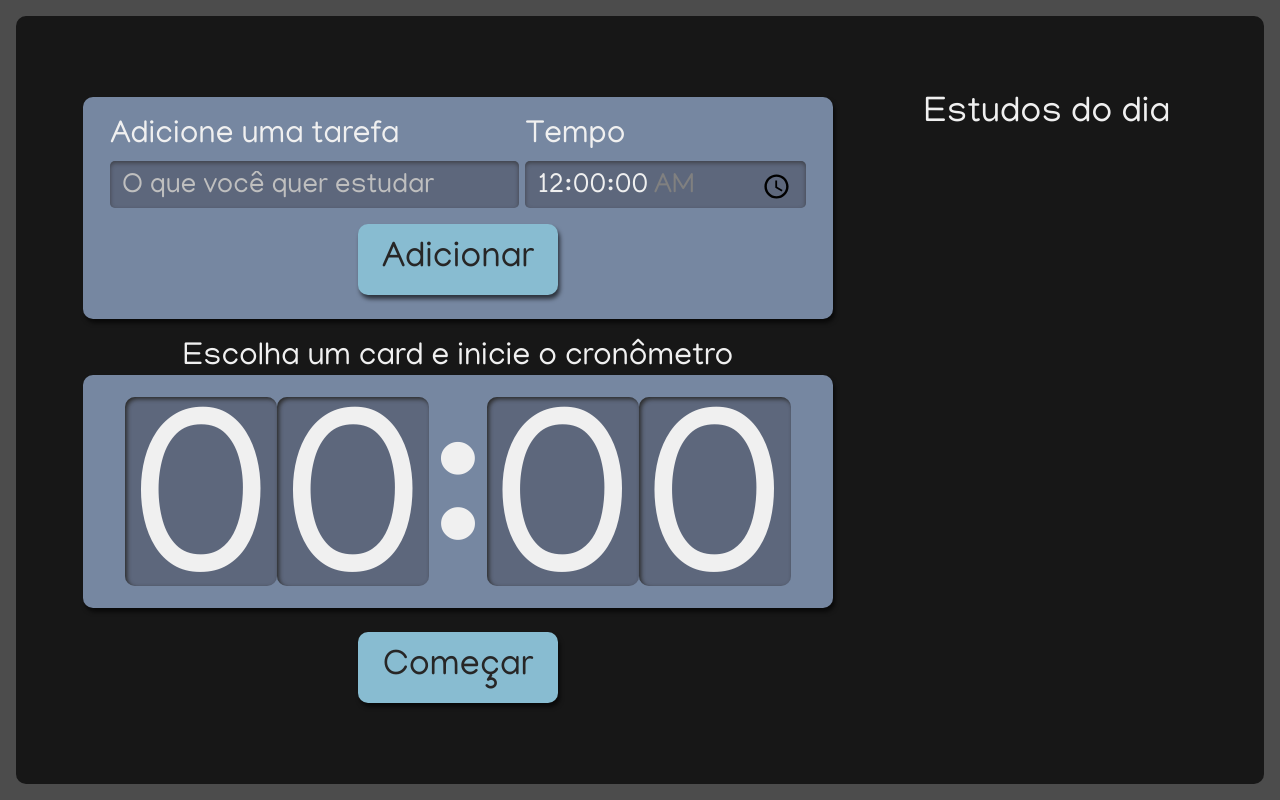
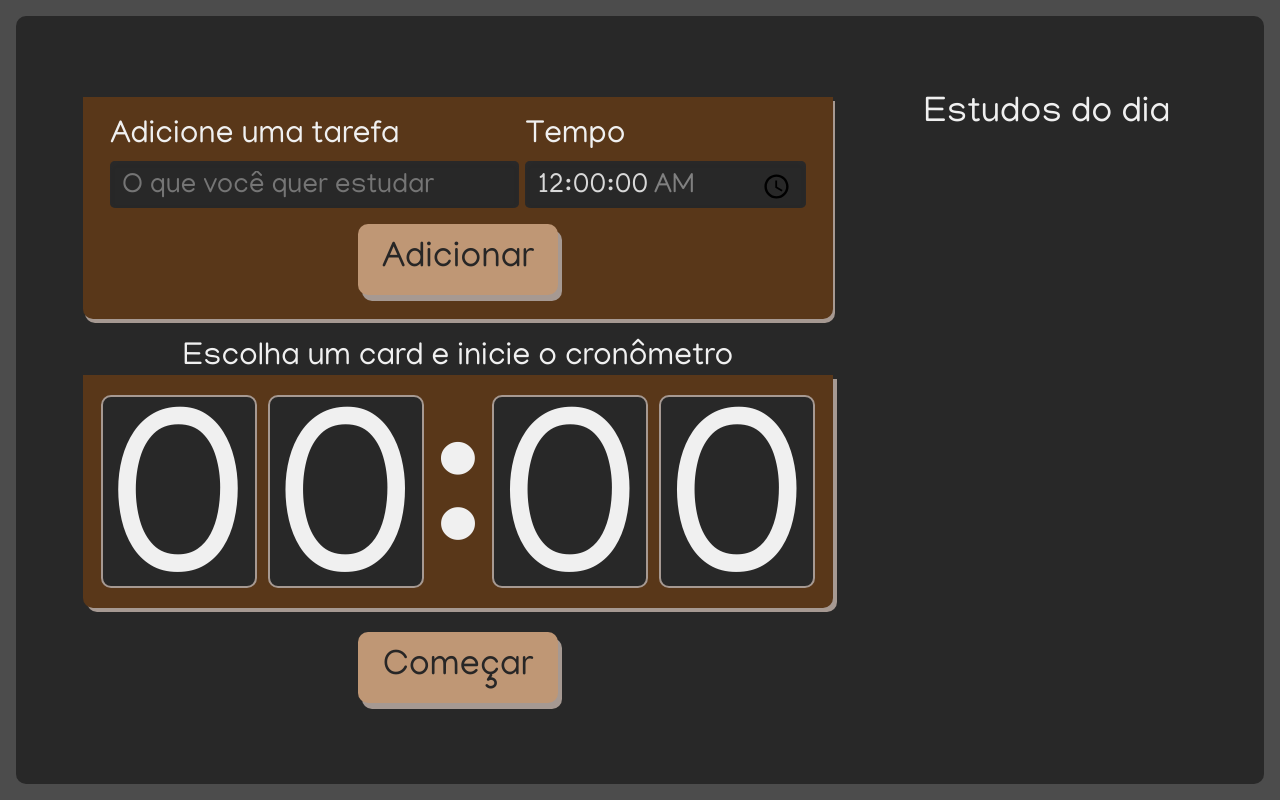
Before and after one commit to fernandoprestes/todo-studies, a React (Create React App) app: page / in a window 1280 px wide. Built offline with nearby package versions, Linux system fonts and the light colour scheme.

Commit message:
refactor

```diff
--- a/src/components/Button/styles.ts
+++ b/src/components/Button/styles.ts
@@ -2,9 +2,9 @@ import styled from 'styled-components'
 
 export const Button = styled.button`
   align-self: center;
-  background-color: #88bcd1;
+  background-color: #BF9775;
   border-radius: 10px;
-  box-shadow: 2px 4px 4px #0000009f;
+  box-shadow: 4px 6px 0px #A69992;
   color: #272626;
   cursor: pointer;
   font-size: 1.25rem;
@@ -12,8 +12,8 @@ export const Button = styled.button`
   width: 150px;
 
   &:active {
-    background-color: #7ca6b7;
-    box-shadow: 2px 2px 4px #0000009f inset;
+    background-color: #D9D9D9;
+    box-shadow: 2px 2px 0px #BF9775 inset;
   }
   @media screen and (min-width: 1280px) {
     grid-column-start: span 2;
--- a/src/components/Form/index.tsx
+++ b/src/components/Form/index.tsx
@@ -1,11 +1,11 @@
 import { FormEvent, useState } from 'react'
-import { ITarefas } from '../../types/tarefa'
+import { ITarefa } from '../../types/tarefa'
 import { Button } from '../Button'
 import * as S from './styles'
 import { v4 as uuaidv4 } from 'uuid'
 
 interface FormProps {
-  setTarefas: React.Dispatch<React.SetStateAction<ITarefas[]>>
+  setTarefas: React.Dispatch<React.SetStateAction<ITarefa[]>>
 }
 
 export const Form = ({ setTarefas }: FormProps) => {
--- a/src/components/Form/styles.ts
+++ b/src/components/Form/styles.ts
@@ -4,9 +4,9 @@ export const Form = styled.form`
   display: flex;
   flex-direction: column;
   grid-area: nova-tarefa;
-  background-color: #7687a1;
-  border-radius: 10px;
-  box-shadow: 2px 4px 4px #0000009f;
+  background-color: #593719;
+  border-radius: 0 0 10px 10px;
+  box-shadow: 2px 4px 0px #A69992;
   padding: 12px;
 
   .inputContainer {
@@ -21,17 +21,15 @@ export const Form = styled.form`
     }
 
     input {
+      color: #D9D9D9;
       width: 100%;
       padding: 8px 12px 4px;
       box-sizing: border-box;
       border: unset;
       border-radius: 5px;
-      background-color: #5d677c;
+      background-color: #282828;
       box-shadow: 0px 2px 4px #2d2b2b9f inset;
 
-      &::placeholder {
-        color: #bfbfbf;
-      }
     }
   }
 
--- a/src/components/List/Item/index.tsx
+++ b/src/components/List/Item/index.tsx
@@ -1,8 +1,8 @@
-import { ITarefas } from '../../../types/tarefa'
+import { ITarefa } from '../../../types/tarefa'
 import iconCheckd from './../../../assets/img/check-mark.svg'
 
-interface TarefasProps extends ITarefas {
-  selecionaTarefa: (tarefaSelecionada: ITarefas) => void
+interface TarefasProps extends ITarefa {
+  selecionaTarefa: (tarefaSelecionada: ITarefa) => void
 }
 
 export const Item = ({
--- a/src/components/List/styles.ts
+++ b/src/components/List/styles.ts
@@ -13,6 +13,7 @@ export const List = styled.aside`
     max-height: 350px;
     overflow-y: scroll;
     scrollbar-width: thin;
+
   }
 
   @media screen and (min-width: 1280px) {
@@ -29,13 +30,15 @@ export const List = styled.aside`
   }
 
   .item {
-    background-color: #4d4d4d;
-    border-radius: 8px;
-    box-shadow: 2px 4px 4px #0000009f;
+    background-color: #292929;
+    border-radius: 0 0 8px 8px;
+    border: 1px solid #A69992;
     padding: 12px;
     margin-bottom: 8px;
     position: relative;
     cursor: pointer;
+    margin-bottom: 1rem;
+
 
     h3 {
       margin-bottom: 8px;
@@ -52,8 +55,8 @@ export const List = styled.aside`
   }
 
   .itemSelecionado {
-    background-color: #292929;
-    box-shadow: 2px 4px 4px #0000009f inset;
+    background-color: #4d4d4d;
+    box-shadow: 0px 4px 0px #A69992;
   }
 
   .itemCompletado {
--- a/src/components/Timer/index.tsx
+++ b/src/components/Timer/index.tsx
@@ -1,12 +1,12 @@
 import { useEffect, useState } from 'react'
 import { tempoParaSegundos } from '../../common/utils/time'
-import { ITarefas } from '../../types/tarefa'
+import { ITarefa } from '../../types/tarefa'
 import { Button } from '../Button'
 import { Clock } from './Clock'
 import * as S from './styles'
 
 interface TimerProps {
-  selecionado: ITarefas | undefined
+  selecionado: ITarefa | undefined
   finalizarTarefa: () => void
 }
 
--- a/src/components/Timer/styles.ts
+++ b/src/components/Timer/styles.ts
@@ -8,9 +8,9 @@ export const Timer = styled.div`
 
   .relogioWrapper {
     align-items: center;
-    background-color: #7687a1;
-    border-radius: 10px;
-    box-shadow: 2px 4px 4px #0000009f;
+    background-color: #593719;
+    border-radius: 0 0 10px 10px;
+    box-shadow: 4px 4px 0px #A69992;
     box-sizing: border-box;
     display: flex;
     font-size: 5rem;
@@ -42,12 +42,13 @@ export const Timer = styled.div`
   }
 
   .relogioNumero {
-    background-color: #5d677c;
-    box-shadow: 2px 2px 4px #2b2b2b inset;
+    background-color: #282828;
+    border: 2px solid #A69992;
     height: 3.6rem;
     width: 3rem;
     padding: 8px 4px;
     border-radius: 10px;
+    margin: .1rem auto;
 
     @media screen and (min-width: 1280px) {
       height: 10.8rem;
--- a/src/pages/App.tsx
+++ b/src/pages/App.tsx
@@ -1,16 +1,16 @@
 import { useState } from 'react'
 import { Timer } from '../components/Timer'
-import { ITarefas } from '../types/tarefa'
+import { ITarefa } from '../types/tarefa'
 import { Form } from './../components/Form'
 import { List } from './../components/List'
 import * as S from './styles'
 
 function App() {
-  const [tarefas, setTarefas] = useState<ITarefas[]>([])
+  const [tarefas, setTarefas] = useState<ITarefa[]>([])
 
-  const [selecionado, setSelecionado] = useState<ITarefas>()
+  const [selecionado, setSelecionado] = useState<ITarefa>()
 
-  function selecionaTarefa(tarefaSelecionada: ITarefas) {
+  function selecionaTarefa(tarefaSelecionada: ITarefa) {
     setSelecionado(tarefaSelecionada)
     setTarefas(tarefas =>
       tarefas.map(tarefa => ({
--- a/src/pages/styles.ts
+++ b/src/pages/styles.ts
@@ -14,7 +14,7 @@ export const Container = styled.div`
   padding: 32px;
   box-sizing: border-box;
   border-radius: 10px;
-  background-color: #171717;
+  background-color: #282828;
 
   @media screen and (min-width: 1280px) {
     grid-template-areas:
--- a/src/types/tarefa.ts
+++ b/src/types/tarefa.ts
@@ -1,4 +1,4 @@
-export interface ITarefas {
+export interface ITarefa {
   tarefa: string
   tempo: string
   selecionado: boolean
```
Also changed, not shown: src/components/List/index.tsx (+4 -4 lines).
